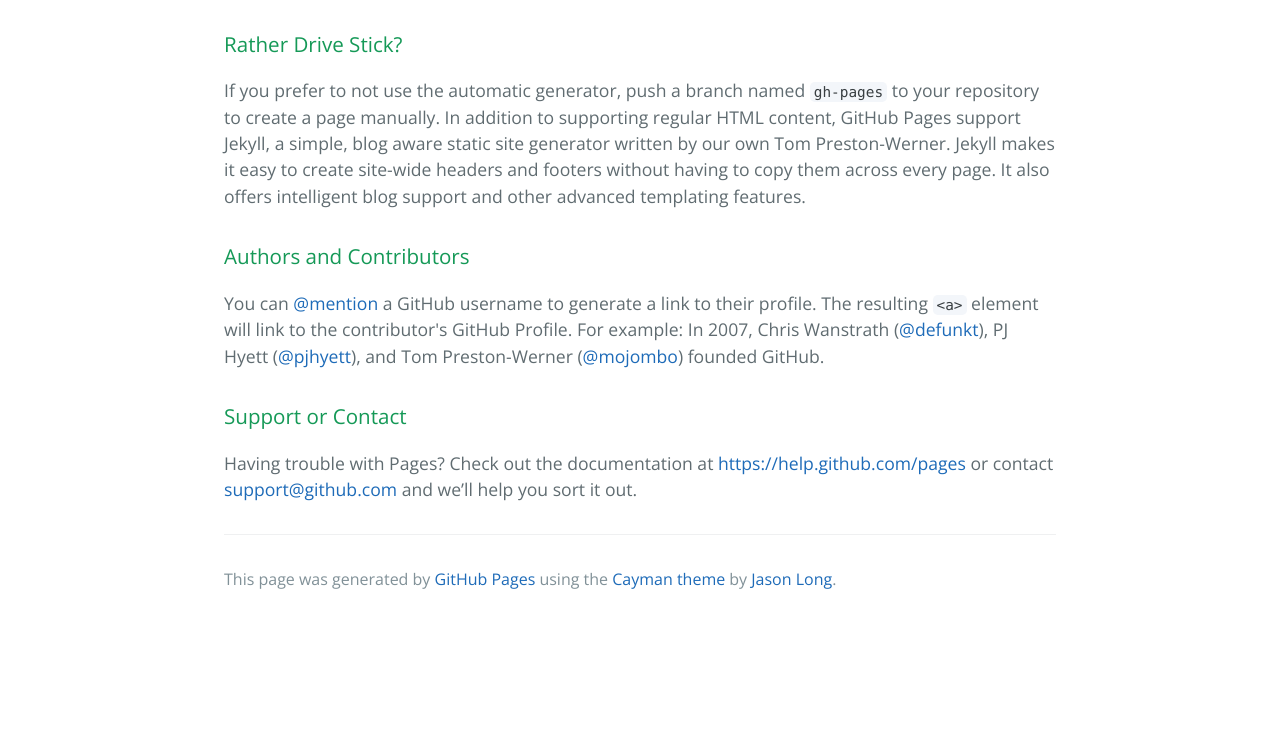
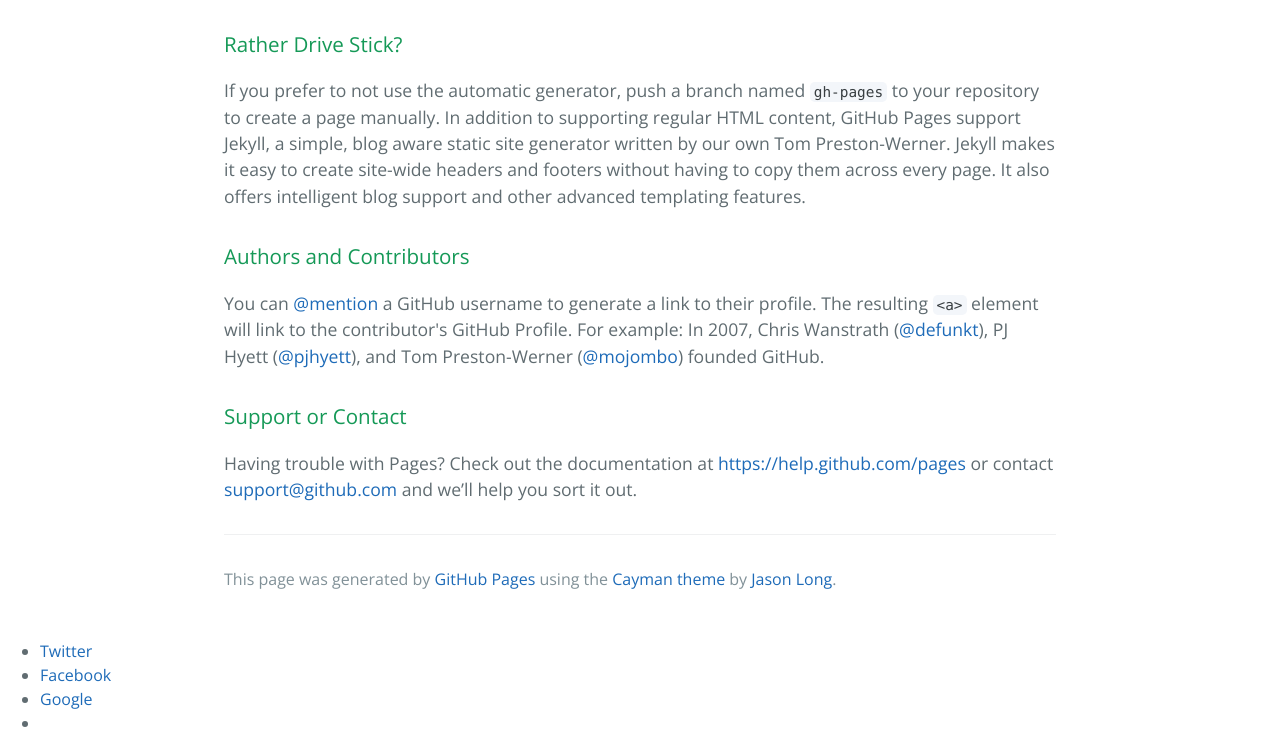
Before and after one commit to Prabhnith/prabhnith.github.com, a plain HTML site: page index.html in a window 1280 px wide. Shown: the part 1032-1783 px from the top of the page. Before the commit the page ends 1655 px from the top, so only its background shows below. Drawn offline with nearby package versions, Linux system fonts and the light colour scheme.

Commit message:
Social media share button added

```diff
--- a/index.html
+++ b/index.html
@@ -63,6 +63,16 @@
               </footer>
 
             </section>
+            <div class="sd-content">
+            <ul>
+              <li class="share-twitter">
+                <a rel="nofollow" class="share-twitter sd-button share-icon" href="https://prabhnith.github.io/?share=twitter&amp;nb=1" title="Click to share on Twitter" id="sharing-twitter-1">
+                  <span>Twitter</span></a>
+              </li>
+              <li class="share-facebook"><a rel="nofollow" class="share-facebook sd-button share-icon" href="https://prabhnith.github.io/?share=facebook&amp;nb=1" title="Share on Facebook" id="sharing-facebook-1"><span>Facebook</span></a></li>
+              <li class="share-google-plus-1"><a rel="nofollow" class="share-google-plus-1 sd-button share-icon" href="https://prabhnith.github.io/?share=google-plus-1&amp;nb=1" title="Click to share on Google+" id="sharing-google-1"><span>Google</span></a></li><li class="share-end"></li>
+              </ul>
+           </div>
 
 
           </body>
```
